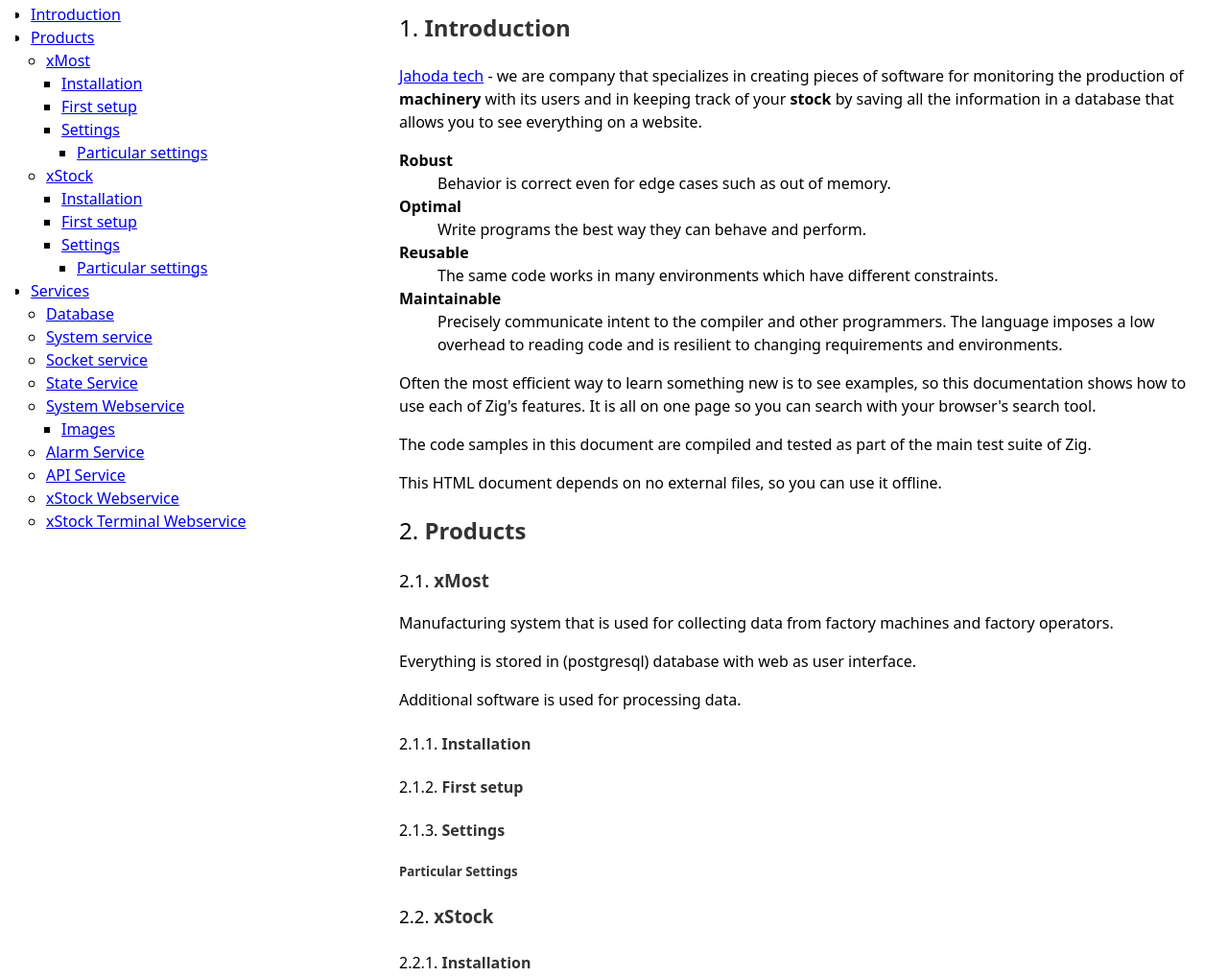
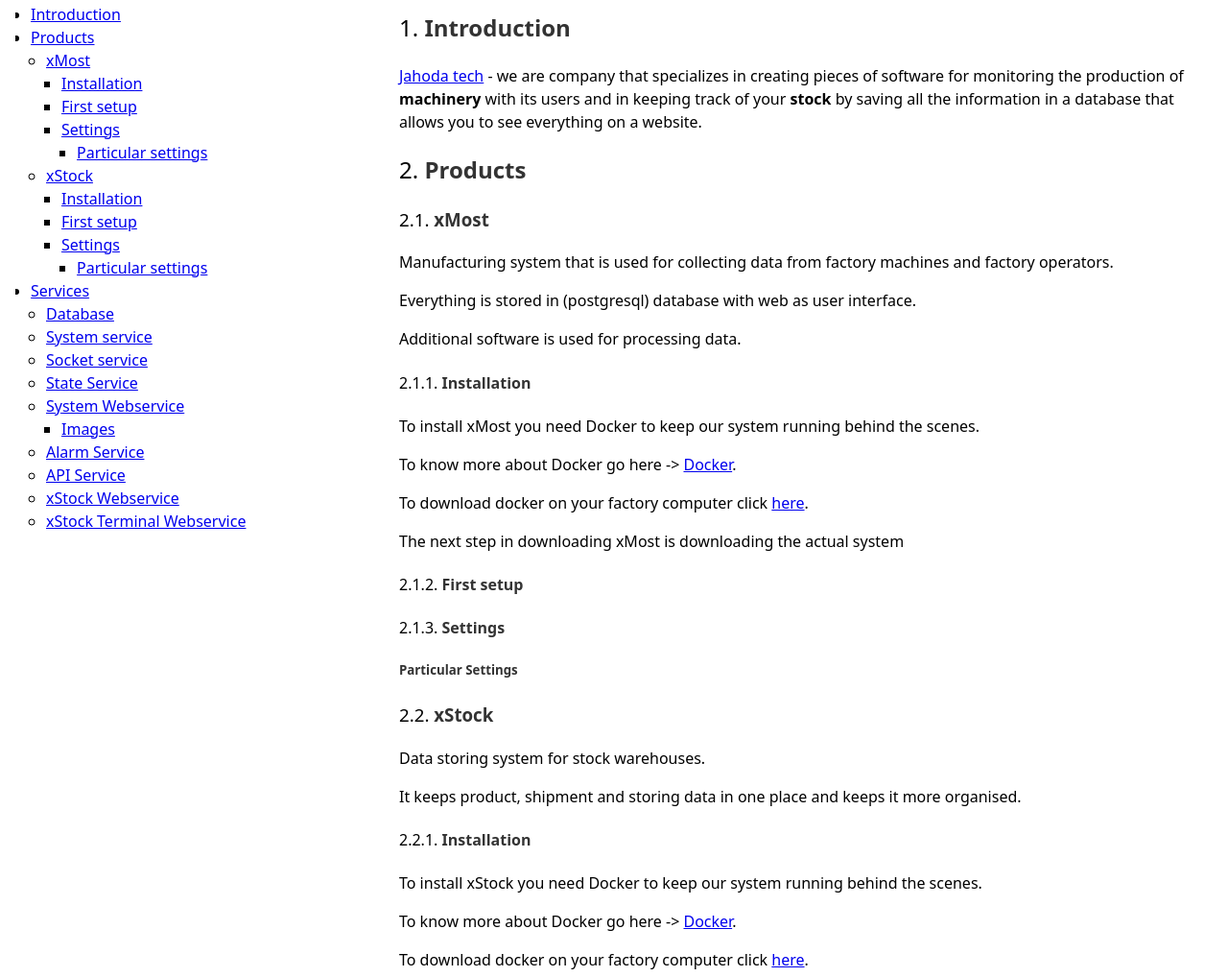
Before and after one commit to jahoda-tech/jahoda-tech.github.io, a plain HTML site: page index.html in a window 1280 px wide. Shown: the part 73-1091 px from the top of the page at 96% size. Drawn offline with Linux system fonts and the light colour scheme.

Commit message:
## [2023.3.3.25] - 2023-09-25

```diff
--- a/index.html
+++ b/index.html
@@ -85,26 +85,8 @@
       <p>
           <a href="https://github.com/jahoda-tech" target="_blank">Jahoda tech</a> - we are company that specializes in creating pieces of software for monitoring the production of <strong>machinery</strong> with its users and in keeping track of your <strong>stock</strong> by saving all the information in a database that allows you to see everything on a website.
       </p>
-      <dl>
-        <dt>Robust</dt><dd>Behavior is correct even for edge cases such as out of memory.</dd>
-        <dt>Optimal</dt><dd>Write programs the best way they can behave and perform.</dd>
-        <dt>Reusable</dt><dd>The same code works in many environments which have different
-          constraints.</dd>
-        <dt>Maintainable</dt><dd>Precisely communicate intent to the compiler and
-          other programmers. The language imposes a low overhead to reading code and is
-          resilient to changing requirements and environments.</dd>
-      </dl>
-      <p>
-      Often the most efficient way to learn something new is to see examples, so
-      this documentation shows how to use each of Zig's features. It is
-      all on one page so you can search with your browser's search tool.
-      </p>
-      <p>
-      The code samples in this document are compiled and tested as part of the main test suite of Zig.
-      </p>
-      <p>
-      This HTML document depends on no external files, so you can use it offline.
-      </p>
+
+
 
 
       <h2 id="Products"><a href="#toc-Products">Products</a> <a class="hdr" href="#Products">§</a></h2>
@@ -117,6 +99,19 @@
           <p>Additional software is used for processing data.</p>
 
           <h4 id="xMost-Installation"><a href="#toc-xMost-Installation">Installation</a> <a class="hdr" href="xMost-Installation">§</a></h4>
+
+            <p>
+                To install xMost you need Docker to keep our system running behind the scenes.
+            </p>
+          <p>
+              To know more about Docker go here -> <a target="_blank" href="https://www.docker.com/company/">Docker</a>.
+          </p>
+
+          <p>To download docker on your factory computer click <a target="_blank" href="https://www.docker.com/">here</a>.</p>
+
+          <p>The next step in downloading xMost is downloading the actual system</p>
+
+
 
 
           <h4 id="xMost-First-setup"><a href="#toc-xMost-First-setup">First setup</a> <a class="hdr" href="xMost-First-setup">§</a></h4>
@@ -131,9 +126,24 @@
 
           <h3 id="xStock"><a href="#toc-xStock">xStock</a> <a class="hdr" href="#xStock">§</a></h3>
 
+          <p>Data storing system for stock warehouses.</p>
+          <p>It keeps product, shipment and storing data in one place and keeps it more organised.</p>
+
           <h4 id="xStock-Installation"><a href="#toc-xStock-Installation">Installation</a> <a class="hdr" href="xStock-Installation">§</a></h4>
 
+          <p>
+              To install xStock you need Docker to keep our system running behind the scenes.
+          </p>
+          <p>
+              To know more about Docker go here -> <a target="_blank" href="https://www.docker.com/company/">Docker</a>.
+          </p>
+
+          <p>To download docker on your factory computer click <a target="_blank" href="https://www.docker.com/">here</a>.</p>
+
+
           <h4 id="xStock-First-setup"><a href="#toc-xStock-First-setup">First setup</a> <a class="hdr" href="xStock-First-setup">§</a></h4>
+
+
 
           <h4 id="xStock-Settings"><a href="#toc-xStock-Settings">Settings</a> <a class="hdr" href="xStock-Settings">§</a></h4>
 
```
